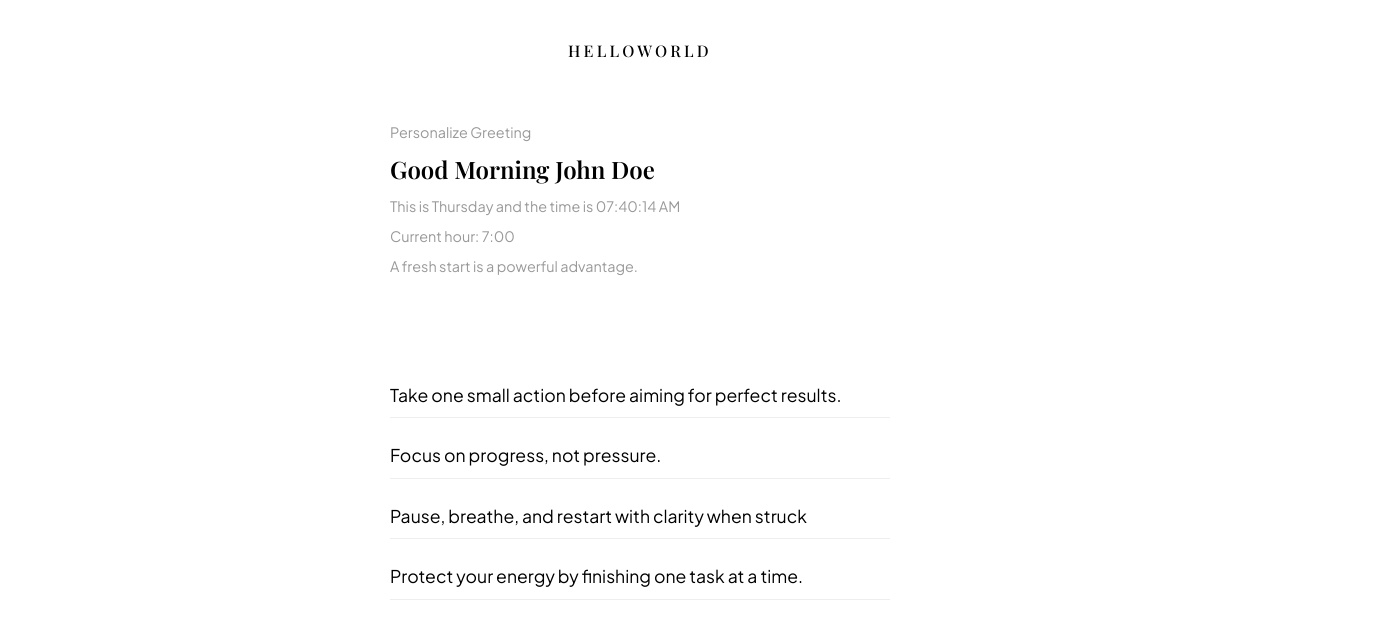
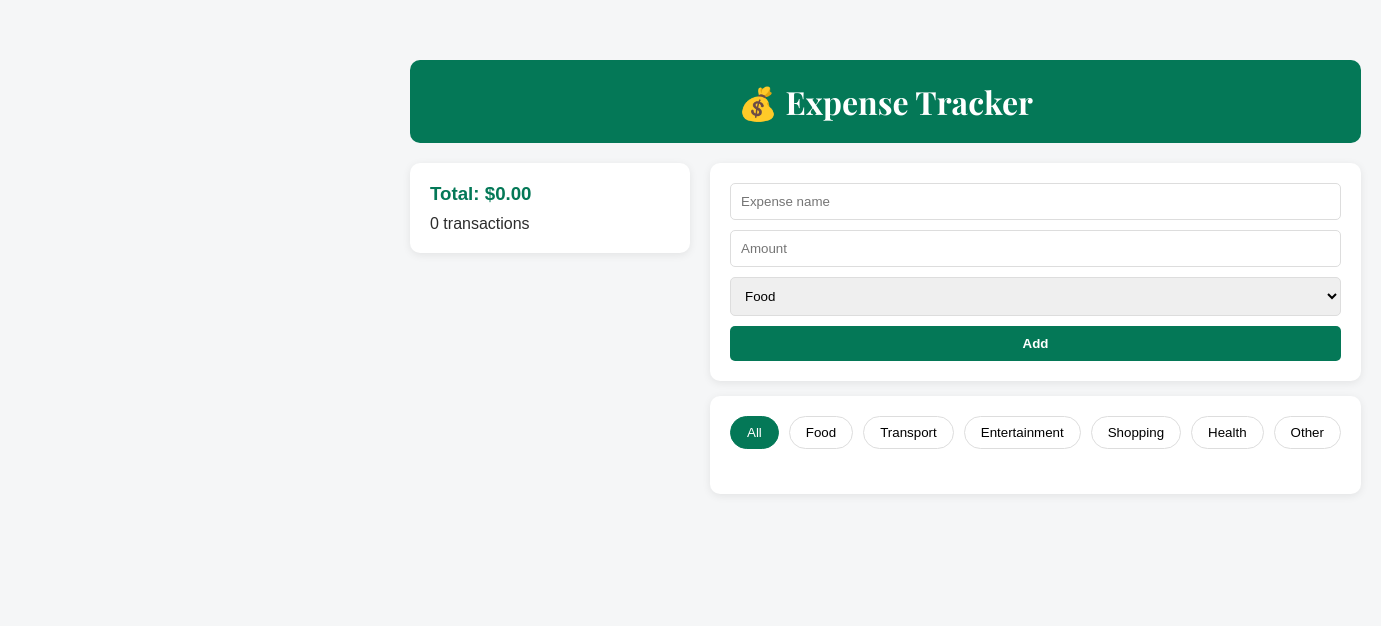
Before and after one commit to Ak1Ena/summer-react-1, a React (Vite) app: page / in a window 1280 px wide. Shown: the top 626 px of the page, 1381 px wide, since content can reach past the window. Built offline with nearby package versions, Linux system fonts and the light colour scheme; a web font is replaced by a local one.

Commit message:
doing lab5

```diff
--- a/src/App.css
+++ b/src/App.css
@@ -1,88 +1,143 @@
-:root {
-  --bg: #ffffff;
-  --text: #000000;
-  --muted: #999999;
+* {
+  box-sizing: border-box;
+  margin: 0;
+  padding: 0;
 }
 
 body {
-  background-color: var(--bg);
-  color: var(--text);
-  margin: 0;
-  padding: 40px;
-  display: flex;
-  justify-content: center;
-  line-height: 1.4;
+  font-family: Arial, sans-serif;
+  background: #f5f6f7;
 }
 
-#root {
-  width: 100%;
-  max-width: 500px;
-  display: flex;
-  flex-direction: column;
-  gap: 60px;
-}
-
-h1 {
-  font-size: 1rem;
-  font-weight: 500;
-  text-transform: uppercase;
-  letter-spacing: 0.2em;
-  text-align: center;
-  margin: 0;
+.app {
+  max-width: 1100px;
+  margin: 0 auto;
+  padding: 20px;
 }
 
 header {
+  background: #047857;
+  color: white;
+  padding: 20px;
+  border-radius: 10px;
+  margin-bottom: 20px;
+  text-align: center;
+}
+
+.main-layout {
+  display: grid;
+  grid-template-columns: 280px 1fr;
+  gap: 20px;
+}
+
+.summary {
+  background: white;
+  border-radius: 10px;
+  padding: 20px;
+  box-shadow: 0 2px 8px rgba(0, 0, 0, 0.08);
+}
+
+.summary h3 {
+  margin-bottom: 10px;
+  color: #047857;
+}
+
+.summary div {
+  margin-top: 5px;
+  font-size: 0.9em;
+}
+
+.add-form,
+.expense-list-section {
+  background: white;
+  border-radius: 10px;
+  padding: 20px;
+  margin-bottom: 15px;
+  box-shadow: 0 2px 8px rgba(0, 0, 0, 0.08);
+}
+
+.add-form {
   display: flex;
   flex-direction: column;
   gap: 10px;
 }
 
-header h1 {
-  text-align: left;
-  font-size: 1.5rem;
-  text-transform: none;
-  letter-spacing: normal;
-  font-weight: 600;
+.add-form input,
+.add-form select,
+.add-form button {
+  padding: 10px;
+  border-radius: 5px;
+  border: 1px solid #ddd;
 }
 
-header p {
-  margin: 0;
-  font-size: 0.9rem;
-  color: var(--muted);
+.add-form button {
+  background: #047857;
+  color: white;
+  border: none;
+  cursor: pointer;
+  font-weight: bold;
 }
 
-.card {
-  margin-top: 20px;
+.form-error {
+  color: #dc2626;
+  font-size: 0.9em;
 }
 
-.card-title {
-  font-size: 0.8rem;
-  font-weight: 500;
-  text-transform: uppercase;
-  letter-spacing: 0.1em;
+.tabs {
+  display: flex;
+  gap: 10px;
   margin-bottom: 20px;
+  overflow-x: auto;
+  padding-bottom: 5px;
 }
 
-.tips-block h2 {
-  display: none;
+.tab {
+  padding: 8px 16px;
+  border-radius: 20px;
+  border: 1px solid #ddd;
+  background: white;
+  cursor: pointer;
+  white-space: nowrap;
 }
 
-.tip-list {
-  list-style: none;
-  padding: 0;
-  display: flex;
-  flex-direction: column;
-  gap: 15px;
+.tab.active {
+  background: #047857;
+  color: white;
+  border-color: #047857;
 }
 
-.tip-list li {
-  font-size: 1.1rem;
-  cursor: pointer;
-  padding: 10px 0;
-  border-bottom: 1px solid #eee;
-  transition: color 0.2s;
+.expense-item {
+  display: flex;
+  align-items: center;
+  gap: 12px;
+  padding: 12px 0;
+  border-bottom: 1px solid #f0f0f0;
 }
 
-.tip-list li:hover {
-  color: var(--muted);
+.category-indicator {
+  width: 12px;
+  height: 12px;
+  border-radius: 50%;
 }
+
+.expense-item b {
+  flex: 1;
+}
+
+.delete-btn {
+  background: none;
+  border: none;
+  color: #999;
+  cursor: pointer;
+  font-size: 1.2em;
+}
+
+.delete-btn:hover {
+  color: #dc2626;
+}
+
+@media (max-width: 700px) {
+  .main-layout {
+    grid-template-columns: 1fr;
+  }
+}
--- a/src/App.jsx
+++ b/src/App.jsx
@@ -1,28 +1,28 @@
-import "./App.css";
-import Greeting from "./Greeting";
-import Card from "./Card";
+import { ExpenseProvider } from './context/ExpenseContext';
+import ExpenseSummary from './components/ExpenseSummary';
+import AddExpenseForm from './components/AddExpenseForm';
+import ExpenseList from './components/ExpenseList';
+import './App.css';
 
 function App() {
-	const tips = [
-		"Take one small action before aiming for perfect results.",
-		"Focus on progress, not pressure.",
-		"Pause, breathe, and restart with clarity when struck",
-		"Protect your energy by finishing one task at a time.",
-	];
-	return (
-		<>
-			<h1>HelloWorld</h1>
-			<Greeting name="John Doe" />
-
-			<Card title="Motivational Tips" className="tips-block">
-				<ul className="tip-list">
-					{tips.map((tip, index) => (
-						<li key={index}>{tip}</li>
-					))}
-				</ul>
-			</Card>
-		</>
-	);
+  return (
+    <ExpenseProvider>
+      <div className="app">
+        <header>
+          <h1>💰 Expense Tracker</h1>
+        </header>
+        <div className="main-layout">
+          <aside>
+            <ExpenseSummary />
+          </aside>
+          <main>
+            <AddExpenseForm />
+            <ExpenseList />
+          </main>
+        </div>
+      </div>
+    </ExpenseProvider>
+  );
 }
 
 export default App;
--- a/src/Card.jsx
+++ /dev/null
@@ -1,10 +0,0 @@
-export default function Card({ title, children, className = "" }) {
-  return (
-    <div className={`card ${className}`}>
-      {title && <h2 className="card-title">{title}</h2>}
-      <div className="card-content">
-        {children}
-      </div>
-    </div>
-  );
-}
--- a/src/Greeting.jsx
+++ /dev/null
@@ -1,49 +0,0 @@
-import { useState, useEffect } from "react";
-
-export default function Greeting({ name = "User" }) {
-	const [now, setNow] = useState(new Date());
-
-	useEffect(() => {
-		const timer = setInterval(() => {
-			setNow(new Date());
-		}, 1000);
-
-		return () => clearInterval(timer);
-	}, []);
-
-	function greeting() {
-		const hour = now.getHours();
-		if (hour < 12) return "Good Morning";
-		if (hour < 18) return "Good Afternoon";
-		return "Good Evening";
-	}
-
-	const dayOfWeek = now.toLocaleDateString("en-US", { weekday: "long" });
-	const currentTime = now.toLocaleTimeString("en-us", {
-		hour: "2-digit",
-		minute: "2-digit",
-		second: "2-digit",
-	});
-	const hour = now.getHours();
-
-	const moodLine =
-		hour < 12
-			? "A fresh start is a powerful advantage."
-			: hour < 18
-				? "This is afternoon"
-				: "this is evening ";
-
-	return (
-		<header>
-			<p>Personalize Greeting</p>
-			<h1>
-				{greeting()} {name}
-			</h1>
-			<p>
-				This is {dayOfWeek} and the time is {currentTime}
-			</p>
-			<p>Current hour: {hour}:00</p>
-			<p>{moodLine}</p>
-		</header>
-	);
-}
--- /dev/null
+++ b/src/components/AddExpenseForm.jsx
@@ -0,0 +1,53 @@
+import { useState } from 'react';
+import { useExpenses } from '../context/ExpenseContext';
+
+function AddExpenseForm() {
+  const { addExpense, categories } = useExpenses();
+  const [name, setName] = useState('');
+  const [amount, setAmount] = useState('');
+  const [category, setCategory] = useState(categories[0]);
+  const [error, setError] = useState('');
+
+  function handleSubmit(e) {
+    e.preventDefault();
+    if (!name.trim()) {
+      setError('Enter name');
+      return;
+    }
+    if (!amount || parseFloat(amount) <= 0) {
+      setError('Enter amount');
+      return;
+    }
+    addExpense(name.trim(), amount, category);
+    setName('');
+    setAmount('');
+    setError('');
+  }
+
+  return (
+    <form className="add-form" onSubmit={handleSubmit}>
+      {error && <p className="form-error">{error}</p>}
+      <input
+        value={name}
+        onChange={(e) => setName(e.target.value)}
+        placeholder="Expense name"
+      />
+      <input
+        type="number"
+        value={amount}
+        onChange={(e) => setAmount(e.target.value)}
+        placeholder="Amount"
+      />
+      <select value={category} onChange={(e) => setCategory(e.target.value)}>
+        {categories.map((c) => (
+          <option key={c} value={c}>
+            {c}
+          </option>
+        ))}
+      </select>
+      <button type="submit">Add</button>
+    </form>
+  );
+}
+
+export default AddExpenseForm;
--- /dev/null
+++ b/src/components/ExpenseList.jsx
@@ -0,0 +1,50 @@
+import { useExpenses } from '../context/ExpenseContext';
+
+const COLORS = {
+  Food: '#ff9500',
+  Transport: '#0077cc',
+  Health: '#10b981',
+  Entertainment: '#8b5cf6',
+  Shopping: '#ec4899',
+  Other: '#6b7280',
+};
+
+function ExpenseList() {
+  const { filteredExpenses, deleteExpense, filter, setFilter, categories } = useExpenses();
+
+  return (
+    <div className="expense-list-section">
+      <div className="tabs">
+        {['All', ...categories].map((cat) => (
+          <button
+            key={cat}
+            onClick={() => setFilter(cat)}
+            className={filter === cat ? 'tab active' : 'tab'}
+          >
+            {cat}
+          </button>
+        ))}
+      </div>
+      <div className="expense-list">
+        {filteredExpenses.map((exp) => (
+          <div key={exp.id} className="expense-item">
+            <span
+              className="category-indicator"
+              style={{ background: COLORS[exp.category] || '#ccc' }}
+            />
+            <b>{exp.name}</b>
+            <span>${exp.amount.toFixed(2)}</span>
+            <button
+              className="delete-btn"
+              onClick={() => deleteExpense(exp.id)}
+            >
+              ✕
+            </button>
+          </div>
+        ))}
+      </div>
+    </div>
+  );
+}
+
+export default ExpenseList;
--- /dev/null
+++ b/src/components/ExpenseSummary.jsx
@@ -0,0 +1,27 @@
+import { useExpenses } from '../context/ExpenseContext';
+
+function ExpenseSummary() {
+  const { expenses, totalAmount, categories } = useExpenses();
+
+  const byCategory = categories.reduce((acc, cat) => {
+    const total = expenses
+      .filter((e) => e.category === cat)
+      .reduce((s, e) => s + e.amount, 0);
+    if (total > 0) acc[cat] = total;
+    return acc;
+  }, {});
+
+  return (
+    <div className="summary">
+      <h3>Total: ${totalAmount.toFixed(2)}</h3>
+      <p>{expenses.length} transactions</p>
+      {Object.entries(byCategory).map(([cat, amt]) => (
+        <div key={cat}>
+          {cat}: ${amt.toFixed(2)}
+        </div>
+      ))}
+    </div>
+  );
+}
+
+export default ExpenseSummary;
--- /dev/null
+++ b/src/context/ExpenseContext.jsx
@@ -0,0 +1,82 @@
+import { createContext, useContext, useReducer, useEffect } from 'react';
+
+const ExpenseContext = createContext();
+const CATEGORIES = ['Food', 'Transport', 'Entertainment', 'Shopping', 'Health', 'Other'];
+
+function expenseReducer(state, action) {
+  switch (action.type) {
+    case 'ADD':
+      return { ...state, expenses: [...state.expenses, action.payload] };
+    case 'LOAD':
+      return { ...state, expenses: action.payload };
+    case 'DELETE':
+      return { ...state, expenses: state.expenses.filter((e) => e.id !== action.payload) };
+    case 'FILTER':
+      return { ...state, filter: action.payload };
+    default:
+      return state;
+  }
+}
+
+const initialState = { expenses: [], filter: 'All' };
+
+export function ExpenseProvider({ children }) {
+  const [state, dispatch] = useReducer(expenseReducer, initialState);
+
+  useEffect(() => {
+    const s = localStorage.getItem('expenses');
+    if (s) dispatch({ type: 'LOAD', payload: JSON.parse(s) });
+  }, []);
+
+  useEffect(() => {
+    localStorage.setItem('expenses', JSON.stringify(state.expenses));
+  }, [state.expenses]);
+
+  const totalAmount = state.expenses.reduce((sum, e) => sum + e.amount, 0);
+  const filteredExpenses =
+    state.filter === 'All'
+      ? state.expenses
+      : state.expenses.filter((e) => e.category === state.filter);
+
+  function addExpense(name, amount, category) {
+    dispatch({
+      type: 'ADD',
+      payload: {
+        id: Date.now(),
+        name,
+        amount: parseFloat(amount),
+        category,
+        date: new Date().toLocaleDateString(),
+      },
+    });
+  }
+
+  function deleteExpense(id) {
+    dispatch({ type: 'DELETE', payload: id });
+  }
+
+  function setFilter(cat) {
+    dispatch({ type: 'FILTER', payload: cat });
+  }
+
+  return (
+    <ExpenseContext.Provider
+      value={{
+        expenses: state.expenses,
+        filteredExpenses,
+        totalAmount,
+        filter: state.filter,
+        categories: CATEGORIES,
+        addExpense,
+        deleteExpense,
+        setFilter,
+      }}
+    >
+      {children}
+    </ExpenseContext.Provider>
+  );
+}
+
+export function useExpenses() {
+  return useContext(ExpenseContext);
+}
```
